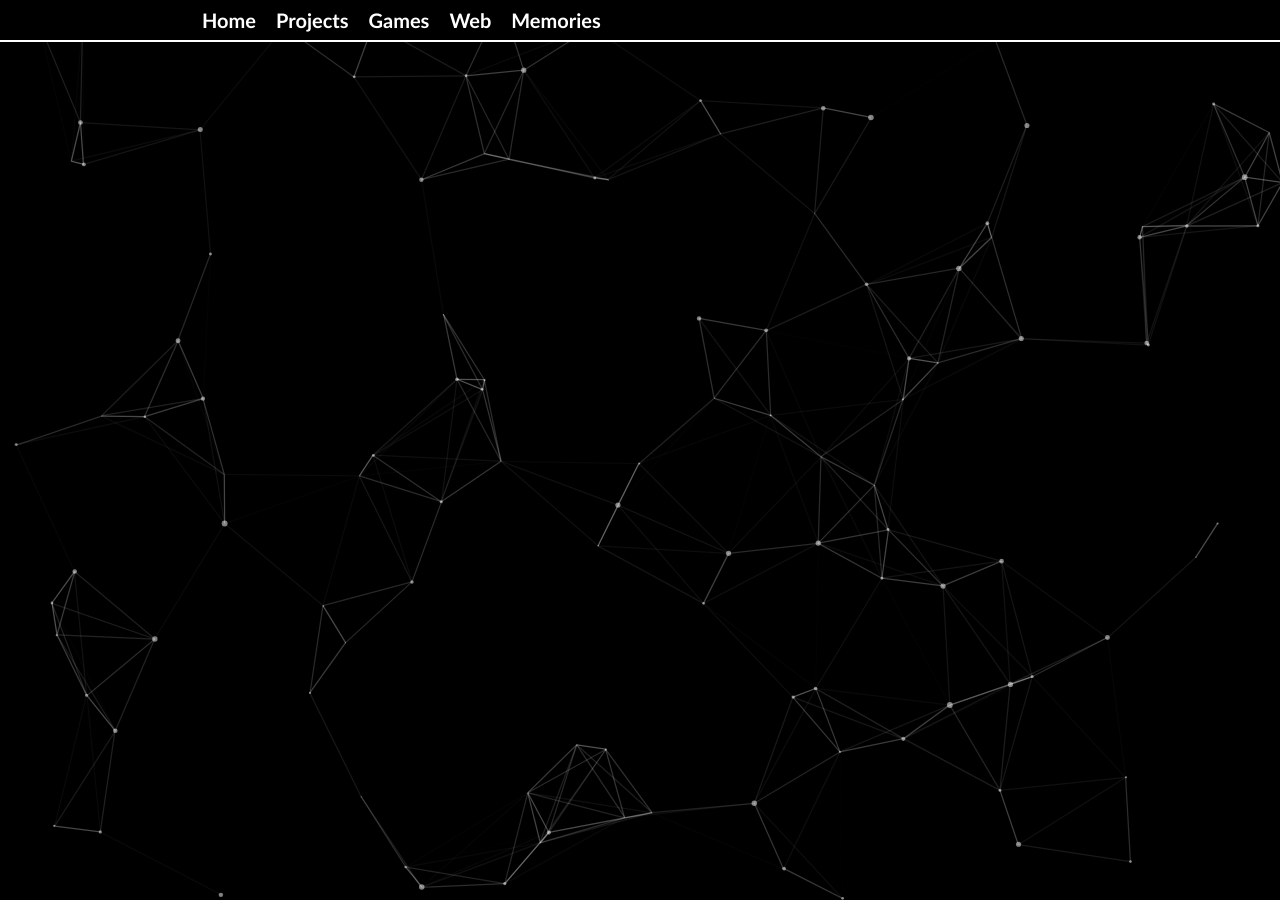
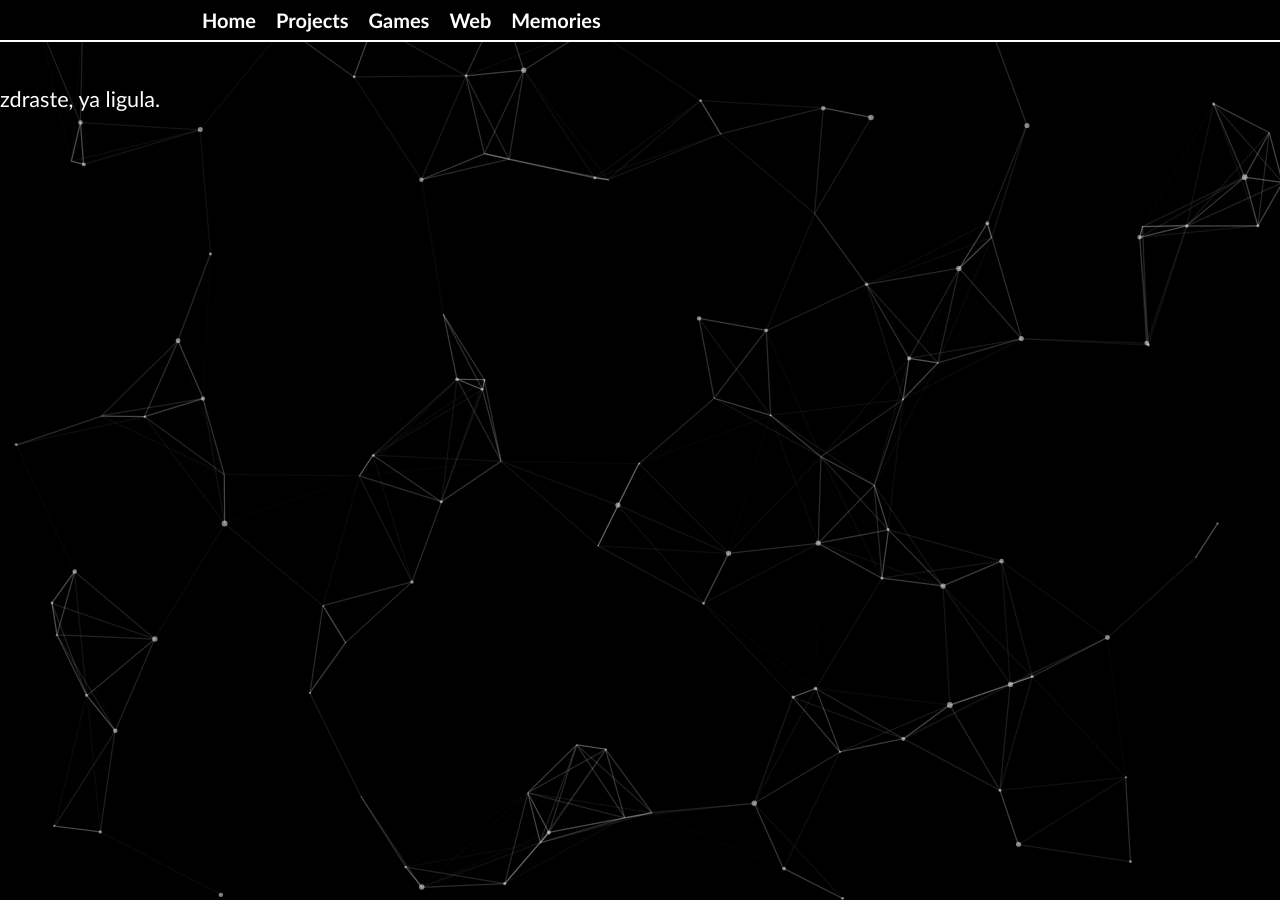
Before and after one commit to fickus2/fickus2.github.io, a Jekyll site: the page built from games/index.html, in a window 1280 px wide. Built offline with Jekyll 4.4.1, drawn with Linux system fonts in a browser that asks for light colours.

Commit message:
Update index.html

```diff
--- a/games/index.html
+++ b/games/index.html
@@ -2,6 +2,5 @@
 layout: default
 title: Games
 ---
-<div class="parallax" data-parallax="scroll" data-image-src="img/bg_4.jpg">
-<section class="parallax"></section>
-</div>
+<div class="parallax-window" data-parallax="scroll" data-image-src="img/streetlamp.png"></div>
+<p>zdraste, ya ligula.</p>
```
